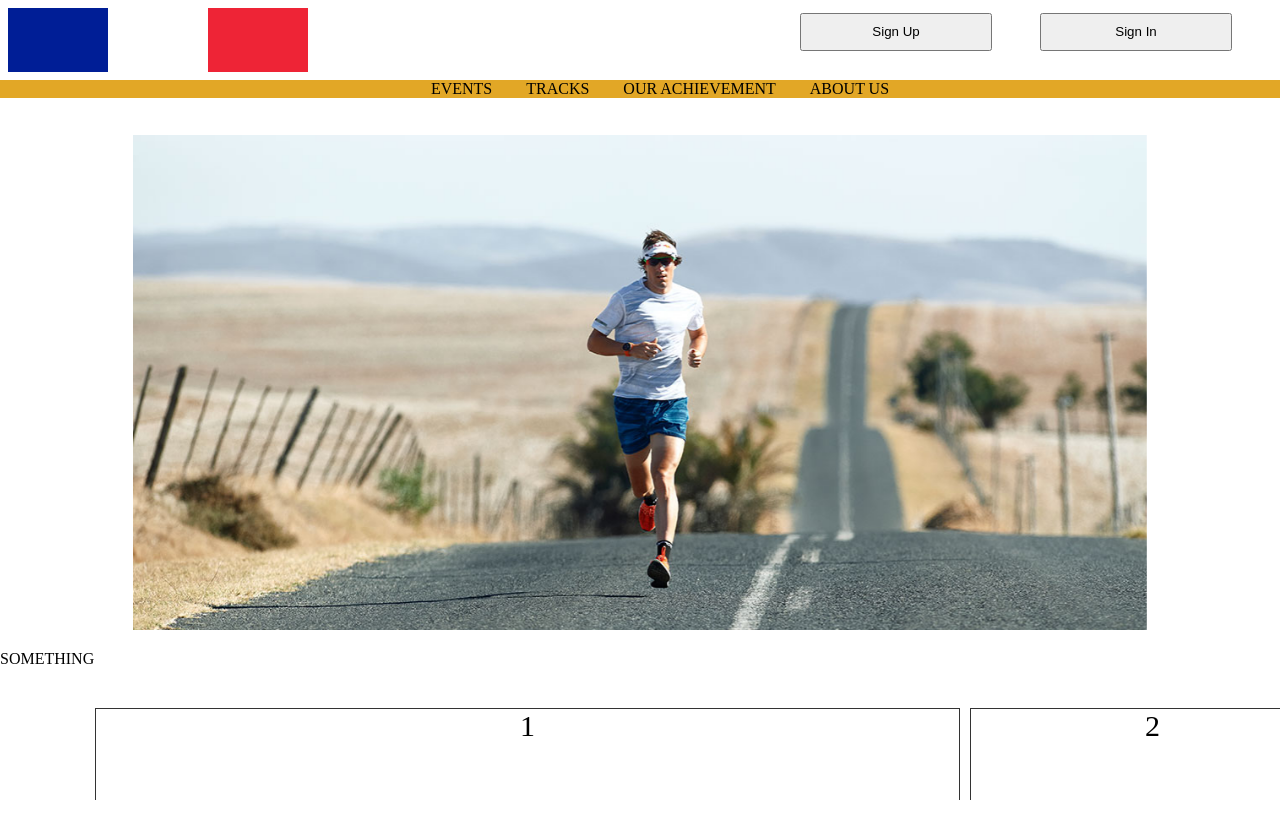
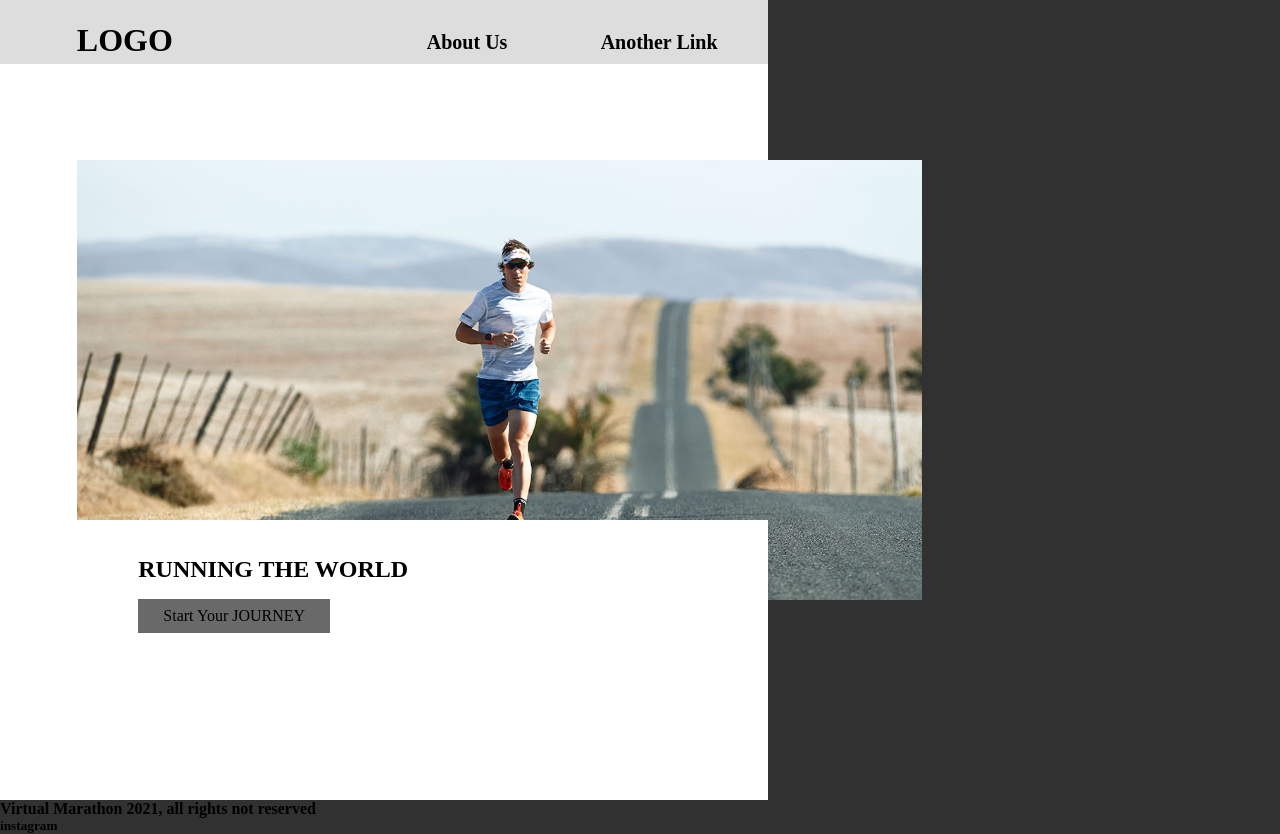
Before and after one commit to WillSoon322/VirtualMarathon, a PHP site: template view/landing.php in a window 1280 px wide. Before the commit the page ends 800 px from the top, so only its background shows below. Run offline with PHP 8.4, Linux system fonts and the light colour scheme; the template is opened without the code that fills it, so the values that code supplies are empty.

Commit message:
fix landing

```diff
--- a/view/landing.php
+++ b/view/landing.php
@@ -1,62 +1,24 @@
-<div class="carousel-wrapper">
-    <div class="carousel">
-        <img class="carousel_photo initial" src="view/assets/carousel1.jpg" alt="">
-        <img class="carousel_photo" src="assets/carousel2.jpg" alt="">
-        <img class="carousel_photo" src="assets/carousel3.jpg" alt="">
-        <img class="carousel_photo" src="assets/carousel4.jpg" alt="">
+<head>
+    <link rel="stylesheet" href="view/style/landing_style.css">
+</head>
+
+<div class="scroll_container">
+
+        <section class="section">
+
+
+                <div class="info_left">
+                    <h1 class="info_name">RUNNING THE WORLD</h1>
+                    <div class="act">
+                        Start Your JOURNEY
+                    </div>
+                </div>
+            </div>
+
+            <div class="carousel_container">
+                <div class="overlay"></div>
+                <img src="view/assets/1.jpg" alt="">
+            </div>
+        </section>
     </div>
-</div>
-
-<div>
-    SOMETHING
-</div>
-
-<div class="Grid_Container">
-    <div class="grid-item featurekiri">1</div>
-    <div class="grid-item desckiri">2</div>
-    <div class="grid-item desckanan">3</div>
-    <div class="grid-item featurekanan">4</div>
-    <div class="grid-item featurekiri">5</div>
-    <div class="grid-item desckiri">6</div>
-</div>
-<div class="highlight">
-    popular track<br>
-    <div class="popular_track">
-        <div class="pop-item">
-            pop1
-        </div>
-
-        <div class="pop-item">
-            pop2
-        </div>
-
-        <div class="pop-item">
-            pop3
-        </div>
-
-        <div class="pop-item">
-            pop4
-        </div>
-    </div>
-</div>
-<br>
-<div class="highlight">
-    Region track<br>
-    <div class="region_track">
-        <div class="region-item">
-            Reg1
-        </div>
-
-        <div class="region-item">
-            Reg2
-        </div>
-
-        <div class="region-item">
-            Reg3
-        </div>
-
-        <div class="region-item">
-            Reg4
-        </div>
-    </div>
-</div>
+    <script src="view/JS/landingpage.js"></script>
--- a/view/layout/layout.php
+++ b/view/layout/layout.php
@@ -4,27 +4,21 @@
     <meta charset="UTF-8">
     <meta http-equiv="X-UA-Compatible" content="IE=edge">
     <meta name="viewport" content="width=device-width, initial-scale=1.0">
-    <link rel="stylesheet" href="view/style/landing_style.css">
-    <link rel="stylesheet" href="view/style/style.css">
-    <link rel="stylesheet" href="view/style/navbar.css">
     <title>Document</title>
 </head>
 
 <body>
+    <div class="home_left">
         <header>
-        <div class="nav_top">
-            <img src="view/assets/logo.png" alt="Logo" class="logo">
-            <button class="nav_button" id="sign_in">Sign In</button>
-            <button class="nav_button" id="sign_up">Sign Up</button>
+            <div class="logo">
+                <h1>LOGO</h1>
             </div>
-        <div class="nav_bot">
-            <ul>
-                <li>EVENTS</li>
-                <li>TRACKS</li>
-                <li>OUR ACHIEVEMENT</li>
-                <li>ABOUT US</li>
-            </ul>
-        </div>
+
+
+            <nav>
+                <a class="nav_link" href=""><b>About Us</b></a>
+                <a class="nav_link" href=""><b>Another Link</b></a>
+            </nav>
         </header>
 
         <?php
@@ -36,4 +30,5 @@
             <h5 id="ig">instagram</h5>
         </div>
 </body>
+
 </html>
--- a/view/style/landing_style.css
+++ b/view/style/landing_style.css
@@ -1,116 +1,150 @@
-body{
+*{
     margin: 0px;
     padding: 0px;
-}
-
-.carousel-wrapper{
-
-    /* background-color: aqua; */
-
-    height: 500px;
-    width: 80vw;
-
-
-
-    text-align: center;
-
-    margin: 130px 10vw 20px 10vw;
-    padding: 5px;
-
-    overflow: hidden;
-
     box-sizing: border-box;
 }
 
-.carousel{
-    transform-style: preserve-3d;
+body, html{
+    background-color: rgb(49, 49, 49);
 }
 
-.carousel_photo{
+header{
+    background-color: rgb(221, 221, 221);
+    position: relative;
+    top: 0.5rem;
     width: 100%;
-    display: none;
+    height: 4rem;
+    opacity: 0;
 }
 
-.initial{
-    display: block;
+.logo{
+    position: absolute;
+    bottom: 8%;
+    left: 10%;
 }
 
-.Grid_Container{
-    /* background-color: green; */
-
-    display: grid;
-    grid-template-columns: auto auto auto auto auto auto auto auto auto auto;
-    grid-column-gap: 10px;
-    grid-row-gap : 40px;
-
-    margin-left: 55px;
-    margin-right: 55px;
-    padding: 40px;
-}
-
-.grid-item {
-    background-color: rgba(255, 255, 255, 0.8);
-    border: 1px solid rgba(0, 0, 0, 0.8);
-    font-size: 30px;
-    text-align: center;
-}
-
-.featurekiri{
-    grid-column: 1 / 8;
-    height: 300px;
-}
-
-.desckiri{
-    grid-column: 8/11;
-}
-
-.featurekanan{
-    grid-column: 4 / 11;
-    height: 300px;
-}
-
-.desckanan{
-    grid-column: 1/4;
-}
-
-.popular_track{
-    background-color: darkcyan;
-
-    height: fit-content;
-
-    margin-left: 15px;
-    margin-right: 15px;
+nav{
+    position: absolute;
+    right: 0px;
+    bottom: 10px;
+    width: 50%;
     display: flex;
     justify-content: space-around;
 }
 
-.pop-item{
-
-    box-sizing: border-box;
-    margin: 15px;
-
-    background-color: yellow;
-    width: 320px;
-    height: 200px;
+.nav_link{
+    text-decoration: none;
+    margin-right: 2%;
+    font-size: 20px;
+    color: black;
 }
 
-.region_track{
-    background-color: darkcyan;
-
-    height: fit-content;
-
-    margin-left: 15px;
-    margin-right: 15px;
-    display: flex;
-    justify-content: space-around;
+.nav_link:hover{
+    color: rgb(77, 77, 77);
 }
 
-.region-item{
+.home_left{
+    position: relative;
+    left: -60%;
+    width: 60%;
+    height: 100vh;
+    background-color: rgb(255, 255, 255);
+    animation: slide-perm 2s forwards;
+}
 
-    box-sizing: border-box;
-    margin: 15px;
+.carousel_container{
+    position: absolute;
+    left: 10%;
+    top: 20%;
+    width: 110%;
+    height: 55%;
+    overflow: hidden;
+    z-index: 2;
+}
 
-    background-color: yellow;
-    width: 320px;
-    height: 200px;
+.carousel_container img{
+    position: absolute;
+    top: 0;
+    left: -100%;
+    width: 100%;
 }
+
+.overlay{
+    background-color: black;
+    position: absolute;
+    z-index: 4;
+    top: 0;
+    left: -100%;
+    width: 100%;
+    height: 100%;
+    opacity: 1;
+}
+
+.info_left{
+    position: absolute;
+    z-index: 5;
+    width: 100%;
+    background-color:rgb(255, 255, 255);
+    bottom: 0px;
+    height: 35%;
+    padding-left: 18%;
+    padding-top: 1rem;
+    opacity: 1;
+}
+
+.act{
+    position: relative;
+    top: 20px;
+    margin-top: 1rem;
+    padding: 0.5rem;
+    width: 12rem;
+    text-align: center;
+    background-color: dimgray;
+    column-rule: white;
+    opacity: 0;
+}
+
+.info_name{
+    position: relative;
+    top: 20px;
+    opacity: 0;
+}
+
+.active{
+    position: relative;
+    top: 0px;
+    opacity: 1;
+    transition: 0.5s;
+}
+
+
+
+@keyframes slide{
+    0%{
+        left: -100%;
+    }
+    25%{
+        left: -100%;
+    }
+    75%{
+        left: 0;
+    }
+    100%{
+        left:100%;
+    }
+}
+
+@keyframes slide-perm{
+    0%{
+        left: -100%;
+    }
+    25%{
+        left: -100%;
+    }
+    75%{
+        left: 0;
+    }
+    100%{
+        left:0;
+    }
+}
```
Also changed, not shown: view/JS/landingpage.js (added, +27 -0 lines), view/assets/1.jpg (added). Lines whose indentation alone changed are shown as unchanged.
